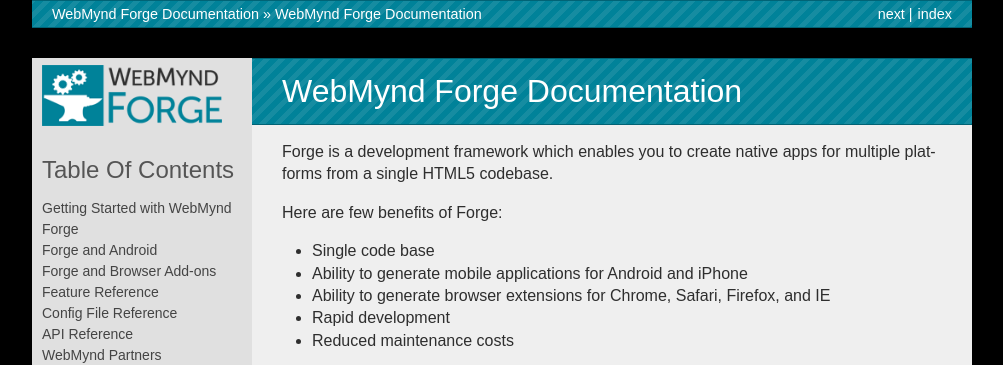
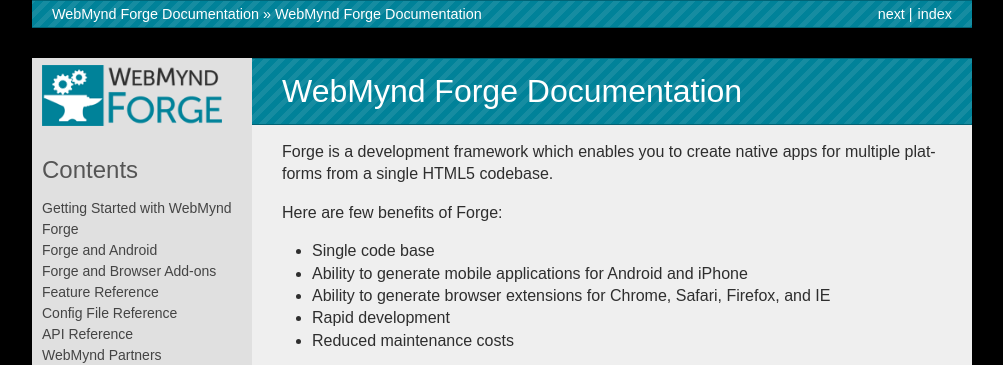
Before and after one commit to trigger-corp/Forge-Documentation, a Sphinx documentation site: the page built from source/index.rst, in a window 1280 px wide. Shown: the top 365 px of the page, without its empty margins (138-1141 px from the left). Built offline with Sphinx 7.4.7, drawn with Linux system fonts in a browser that asks for light colours; some web fonts are replaced.

Commit message:
Contents instead of Table of Contents

```diff
--- a/source/_templates/globaltoc.html
+++ b/source/_templates/globaltoc.html
@@ -7,5 +7,5 @@
     :copyright: Copyright 2007-2011 by the Sphinx team, see AUTHORS.
     :license: BSD, see LICENSE for details.
 #}
-<h3><a href="{{ pathto(master_doc) }}">{{ _('Table Of Contents') }}</a></h3>
+<h3><a href="{{ pathto(master_doc) }}">{{ _('Contents') }}</a></h3>
 {{ toctree() }}
```
